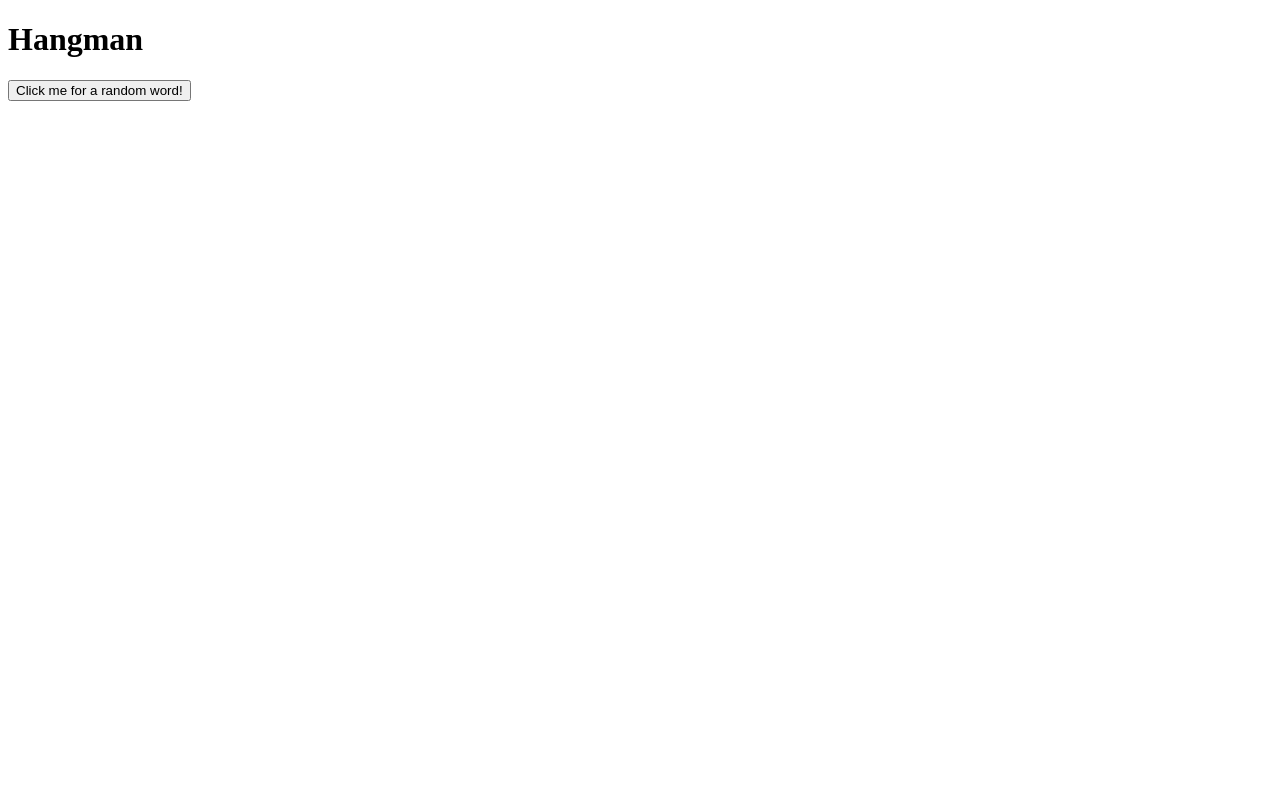
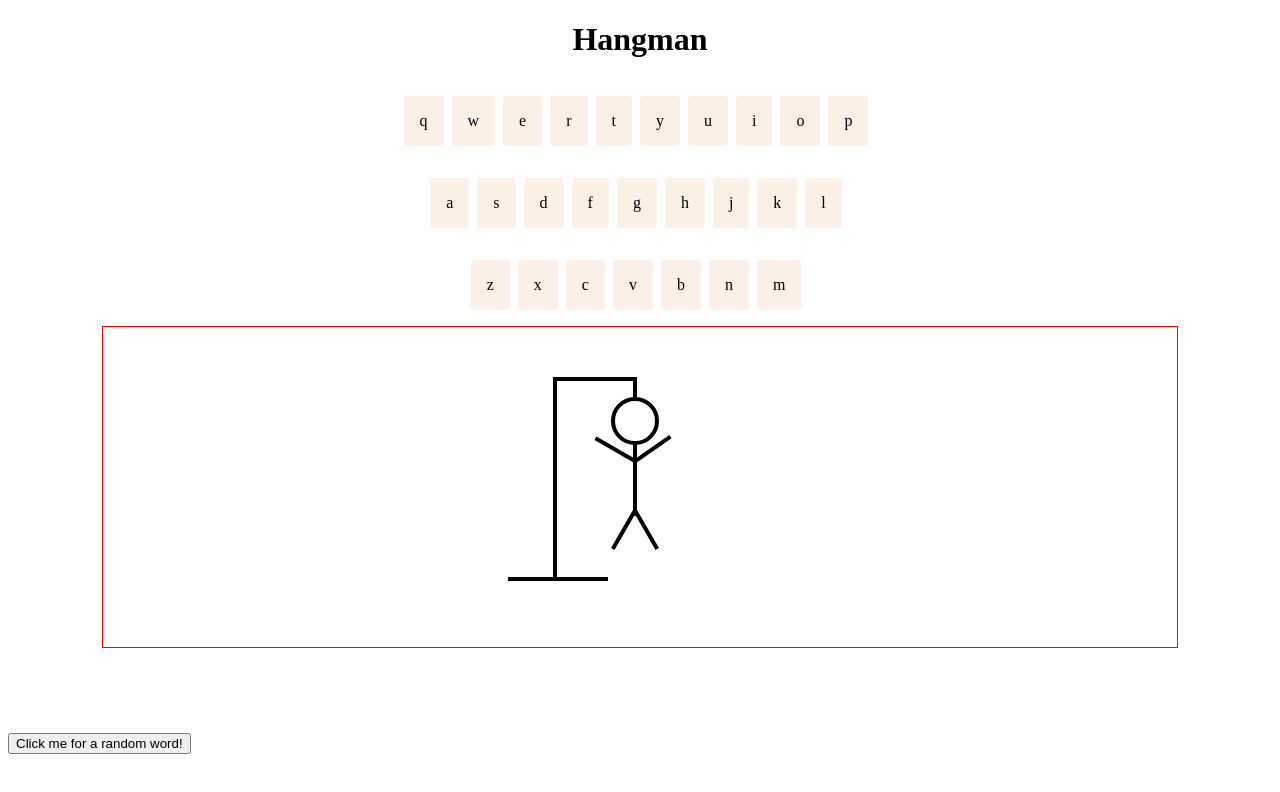
Before and after one commit to vlhernandez/hangman, a plain HTML site: page index.html in a window 1280 px wide. Drawn offline with nearby package versions, Linux system fonts and the light colour scheme.

Commit message:
built keyboard, hangman and word

```diff
--- a/hangman.js
+++ b/hangman.js
@@ -1,40 +1,35 @@
 $( document ).ready(function() {
   function getWord() {
     var word = $.ajax({
-      url: "http://api.wordnik.com:80/v4/words.json/randomWord?hasDictionaryDef=true&minCorpusCount=5&maxCorpusCount=-1&minDictionaryCount=1&maxDictionaryCount=-1&minLength=5&maxLength=-1&api_key=a2a73e7b926c924fad7001ca3111acd55af2ffabf50eb4ae5",
+      url: "http://api.wordnik.com:80/v4/words.json/randomWord?hasDictionaryDef=true&minCorpusCount=5&maxCorpusCount=-1&minDictionaryCount=1&maxDictionaryCount=-1&minLength=5&maxLength=8&api_key=a2a73e7b926c924fad7001ca3111acd55af2ffabf50eb4ae5",
       type: "GET",
       data: {},
       dataType: "json",
-      success: function(data) {
-        console.log("word is...", data);
-        data = data.word.split("")
-        // data = data.map(function(val, indx) {
-        //   return "$("+indx+").text("+val+")";
-        // })
-        console.log("data is...", data)
+
+     success: function(data) {
+        var wordObj = {};
+
+        data = data.word.split("");
+
+        data.forEach(function(val, indx) {
+          wordObj[indx] = {val, guessed: false};
+        })
+        console.log("wordobj...", wordObj)
         $.each(data, function(idx, letter) {
-          $("#word").append("<div idx="+idx+">"+letter+"</div>");
+          $("#word").append("<div idx="+idx+" class=letter>"+letter+"</div>");
+        })
 
-        })
       },
-      error: function(err) {alert(err);}
+
+    error: function(err) {alert(err);}
     })
-    return word;
+
+     return word;
   }
 
-   $("button").click(function( event ) {
+
+  $("button").click(function( event ) {
      alert("Yay! You clicked me! Getting your word");
      getWord();
-   });
-
-
-  function splitWord(word) {
-    return word.word.split("");
-  };
-
-  function makeDivs(wordArr) {
-    wordArr.map(function(val, indx) {
-      return "$("+indx+").text("+val+")";
-    })
-  };
+  });
 });
--- a/index.html
+++ b/index.html
@@ -2,12 +2,67 @@
 <html>
   <head>
     <meta charset="utf-8"/>
+    <link href="styles.css" rel="stylesheet" type="text/css" />
     <title>Hangman Game</title>
   </head>
 
   <body>
+
     <h1>Hangman</h1>
+
+    <div id="letters">
+      <div class="row1">
+        <p>q</p>
+        <p>w</p>
+        <p>e</p>
+        <p>r</p>
+        <p>t</p>
+        <p>y</p>
+        <p>u</p>
+        <p>i</p>
+        <p>o</p>
+        <p>p</p>
+      </div>
+      <div class="row2">
+        <p>a</p>
+        <p>s</p>
+        <p>d</p>
+        <p>f</p>
+        <p>g</p>
+        <p>h</p>
+        <p>j</p>
+        <p>k</p>
+        <p>l</p>
+      </div>
+      <div class="row3">
+        <p>z</p>
+        <p>x</p>
+        <p>c</p>
+        <p>v</p>
+        <p>b</p>
+        <p>n</p>
+        <p>m</p>
+      </div>
+    </div>
+    <div id="frame">
+        <div id="top-bar"></div>
+        <div id="noose"></div>
+        <div id="pole"></div>
+        <div id="base"></div>
+
+      <div id="man">
+        <div id="head"></div>
+        <div id="body"></div>
+        <div id="lt-arm"></div>
+        <div id="rt-arm"></div>
+        <div id="lt-leg"></div>
+        <div id="rt-leg"></div>
+      </div>
+    </div>
+
+
     <div id="word"></div>
+
     <button>
       Click me for a random word!
     </button>
--- /dev/null
+++ b/styles.css
@@ -0,0 +1,155 @@
+h1 {
+  text-align: center;
+}
+
+#word {
+  display: flex;
+  justify-content: center;
+  margin-top: 2em;
+}
+
+#frame {
+  border: red solid 1px;
+  width:85%;
+  height: 320px;
+  position: relative;
+  margin: 0 auto;
+}
+
+#top-bar {
+  width: 80px;
+  height: 4px;
+  background: black;
+  position: absolute;
+  left: 450px;
+  top: 50px;
+}
+
+#noose {
+  width: 4px;
+  height: 20px;
+  background: black;
+  position: absolute;
+  top: 50px;
+  left: 530px;
+}
+
+#pole {
+  width: 4px;
+  height: 200px;
+  background: black;
+  position: absolute;
+  top: 50px;
+  left: 450px;
+}
+
+#base {
+  width: 100px;
+  height: 4px;
+  background: black;
+  position: absolute;
+  left: 405px;
+  top: 250px;
+}
+
+.letter {
+  margin: .5em;
+  border-bottom: blue solid 1px;
+  box-sizing: border-box;
+  width: 1.5em;
+  text-align: center;
+}
+
+button {
+  margin-top: 4em;
+}
+
+
+#letters {
+  display: flex;
+  flex-direction: column;
+}
+
+.row1,
+.row2,
+.row3 {
+  display: flex;
+  flex-direction: row;
+  justify-content: center;
+}
+
+.row1 p,
+.row2 p,
+.row3 p {
+  padding: 1em;
+  margin-right: .5em;
+  text-align: center;
+  background: linen;
+  border-radius: 4px;
+}
+
+#man {
+   position: relative;
+   height: 200px;
+   width: 100px;
+   left: 480px;
+   top: 70px;
+}
+
+#head {
+  border-radius: 100%;
+  border: solid 4px black;
+  height: 40px;
+  width: 40px;
+  position: absolute;
+  left: 28px;
+}
+
+#body {
+  height: 75px;
+  width: 4px;
+  background: black;
+  position: absolute;
+  left: 50px;
+  top: 44px;
+}
+
+#lt-arm {
+    width: 4px;
+    height: 45px;
+    background: black;
+    transform: rotate(-60deg);
+    position: absolute;
+    left: 30px;
+    top: 30px;
+}
+
+#rt-arm {
+    width: 4px;
+    height: 45px;
+    background: black;
+    transform: rotate(55deg);
+    position: absolute;
+    left: 67px;
+    top: 30px;
+}
+
+#lt-leg {
+    width: 4px;
+    height: 45px;
+    background: black;
+    transform: rotate(30deg);
+    position: absolute;
+    left: 39px;
+    top: 110px
+}
+
+#rt-leg {
+    width: 4px;
+    height: 45px;
+    background: black;
+    transform: rotate(-30deg);
+    position: absolute;
+    right: 35px;
+    top: 110px
+}
```
